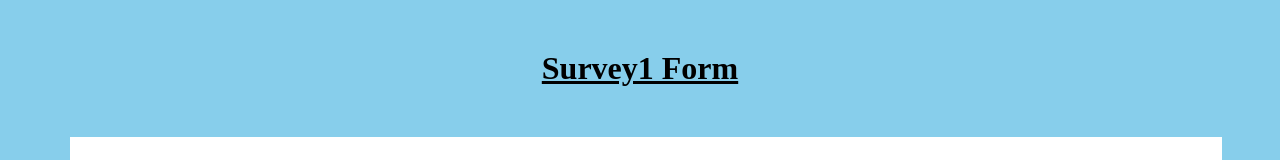
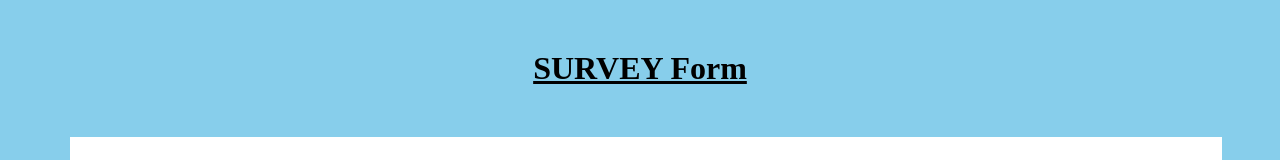
Before and after one commit to IqraRehman/bootcamp, a plain HTML site: page index.html in a window 1280 px wide. Shown: the top 160 px of the page. Drawn offline with Linux system fonts and the light colour scheme.

Commit message:
update.html

```diff
--- a/index.html
+++ b/index.html
@@ -150,7 +150,7 @@ input[type="button"]{
 
 </head>
 <body>
-    <div id="heading"><h1>Survey1 Form</h1></div>
+    <div id="heading"><h1>SURVEY Form</h1></div>
 	<div class="box">
 		<h2>Let us know how we can improve voting system in Pakistan</h2><br><br>
 		<center><form><div class="frm">
```
